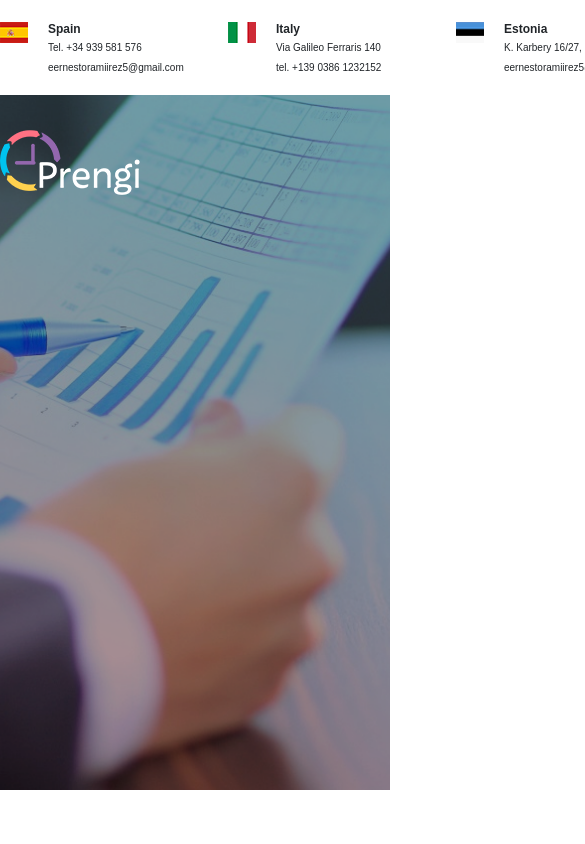
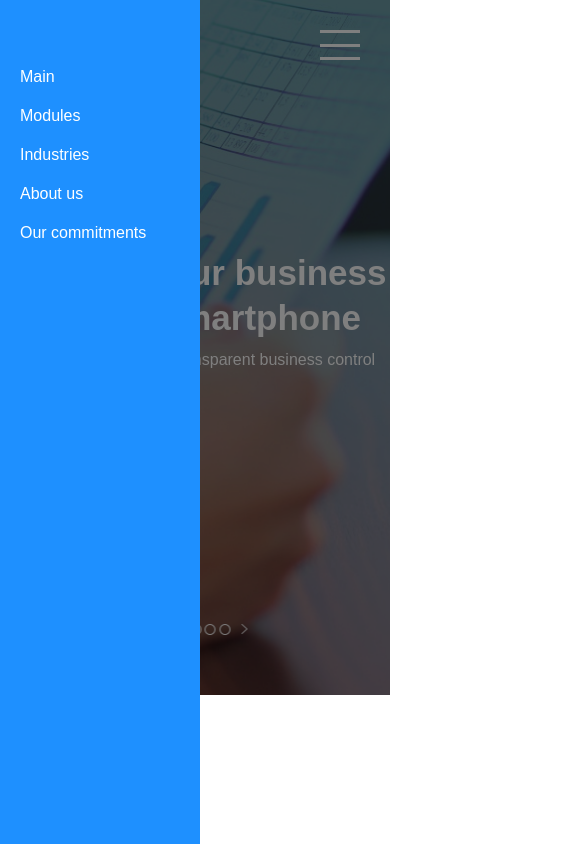
Before and after one commit to markodeve/couflate, a website: page src/index.html in a window 390 px wide. Shown: the top 844 px of the page, 585 px wide, since content can reach past the window. Drawn offline with nearby package versions, Linux system fonts and the light colour scheme; files that its build step writes are made by us from their sources; files whose address does not match are found by name.

Commit message:
menuoverlayadap

```diff
--- a/docs/js/script.js
+++ b/docs/js/script.js
@@ -0,0 +1,6 @@
+const deli = document.querySelector('.deli'),
+      overlay = document.querySelector('.menu__overlay');
+
+deli.addEventListener('click', () =>  {
+    overlay.classList.add('active')
+});
--- a/gulpfile.js
+++ b/gulpfile.js
@@ -12,7 +12,8 @@ gulp.task('server', function() {
     browserSync({
         server: {
             baseDir: "docs"
-        }
+        },
+        notify: false
     });
 
     gulp.watch("src/*.html").on('change', browserSync.reload);
--- a/src/index.html
+++ b/src/index.html
@@ -44,7 +44,7 @@
     <link rel="stylesheet" href="css/style.min.css">
 </head>
 <body>
-    <section class="flags">
+    <!-- <section class="flags">
         <div class="container">
             <div class="flags__wrapper">
                 <div class="flags__elem">
@@ -66,10 +66,10 @@
                     <div class="flags__contacts">eernestoramiirez5@gmail.com</div>
                 </div>
                 <div class="flags__elem">
-                    <div class="flags__img"><img src="img/spain.png" alt="spain"></div>
-                    <div class="flags__country">Spain</div>
-                    <div class="flags__info">Tel: +34 939 581 576</div>
-                    <div class="flags__contacts">eernestoramiirez5@gmail.com</div>
+                    <div class="flags__img"><img src="img/great_britain.png" alt="spain"></div>
+                    <div class="flags__country">Great Britain</div>
+                    <div class="flags__info">E20LP </div>
+                    <div class="flags__contacts">tel. +44 750 109 55 29</div>
                 </div>
                 <div class="flags__elem">
                     <div class="flags__img"><img src="img/spain.png" alt="spain"></div>
@@ -79,8 +79,24 @@
                 </div>
             </div>
         </div>
-    </section>
+    </section> -->
     <header class="header">
+        <div class="deli">
+            <div class="deli__div"></div>
+            <div class="deli__div"></div>
+            <div class="deli__div"></div>
+        </div>
+        <div class="menu__overlay">
+            <div class="menu__wrapper">
+                <ul class="menu__nav">
+                    <li><a href="#">Main</a></li>
+                    <li><a href="#">Modules</a></li>
+                    <li><a href="#">Industries</a></li>
+                    <li><a href="#">About us</a></li>
+                    <li><a href="#">Our commitments</a></li>
+                </ul>
+            </div>
+        </div>
         <div class="container">
             <div class="header__menu">
                 <div class="header__logo">
@@ -94,6 +110,13 @@
                         <li><a href="#">Our commitments</a></li>
                     </ul>
             </div>
+            <div class="header__info">
+                <h2 class="header__title">Control your business through Smartphone</h2>
+                <div class="header__subtitle">Prengi - a platform for transparent business control</div>
+                <button class="header__btn">Receive access</button>
+            </div>
+            <img src="img/phones.png" alt="Phones" class="header__phones">
+            <img src="img/slider_dots.png" alt="Dots" class="header__dots">
         </div>
     </header>
 
--- a/src/js/script.js
+++ b/src/js/script.js
@@ -0,0 +1,6 @@
+const deli = document.querySelector('.deli'),
+      overlay = document.querySelector('.menu__overlay');
+
+deli.addEventListener('click', () =>  {
+    overlay.classList.add('active')
+});
--- a/src/sass/blocks/_flags.scss
+++ b/src/sass/blocks/_flags.scss
@@ -3,7 +3,9 @@
     padding: 20px 0;
     &__wrapper {
         display: grid;
-        grid-template-columns: repeat(5, 1fr);
+    grid-template-columns: repeat(5,200px);
+    justify-content: space-between;
+    padding: 0 20px;
     }
     &__elem {
         display: grid;
--- a/src/sass/blocks/_header.scss
+++ b/src/sass/blocks/_header.scss
@@ -2,21 +2,110 @@
     min-height: 695px;
     background: url(../img/header_bg.png) center center / cover;
     padding: 35px 0 190px 0;
+    position: relative;
     &__menu {
         display: flex;
         justify-content: space-between;
-        align-items: center;
+        align-items: flex-end;
     }
     &__nav {
         display: flex;
         width: 500px;
         justify-content: space-around;
+        margin-bottom: 10px;
         li {
             list-style-type: none;
             a {
                 text-decoration: none;
                 color: #fff;
+                &:hover {
+                    color: #00c2f0;
+                }
             }
         }
     }
+    &__info {
+        color: #fff;
+        width: 500px;
+        margin-top: 150px;
+    }
+    &__title {
+        font-weight: 800;
+        font-size: 35px;
+        line-height: 45px;
+    }
+    &__subtitle {
+        font-weight: 500;
+    }
+    &__btn {
+        color: #fff;
+        background-color: #00c2f0;
+        border: none;
+        padding: 15px 25px;
+        margin-top: 20px;
+        &:hover {
+            background-color: dodgerblue;
+        }
+    }
+    &__phones {
+        display: block;
+        position: absolute;
+        bottom: 0;
+        right: 100px;
+    }
+    &__dots {
+        position: absolute;
+        left: 50%;
+        bottom: 60px;
+        transform: translateX(-50%);
+    }
 }
+
+.menu__overlay {
+    width: 100%;
+    height: 100%;
+    background-color: rgba(0, 0, 0, .5);
+    position: absolute;
+    top: 0;
+    z-index: 20;
+    // display: none;
+}
+.menu__wrapper {
+    background-color: dodgerblue;
+    height: 100%;
+    width: 200px;
+    position: fixed;
+
+}
+
+.menu__nav {
+    padding: 50px 20px;
+    li {
+        list-style-type: none;
+        margin-top: 15px;
+        a {
+            color: #fff;
+        }
+    }
+}
+
+.deli {
+    width: 40px;
+    height: 30px;
+    position: absolute;
+    right: 30px;
+    top: 30px;
+    display: flex;
+    justify-content: space-between;
+    flex-direction: column;
+    display: none;
+    &__div {
+        width: 100%;
+        height: 3px;
+        background-color: #fff;
+    }
+}
+
+.active {
+    display: block;
+}
--- /dev/null
+++ b/src/sass/blocks/_media.scss
@@ -0,0 +1,36 @@
+@media (max-width: 1200px) {
+    .flags {
+        display: none;
+    }
+    .header {
+
+        .header__phones {
+            display: none;
+        }
+        .header__info {
+            margin: 150px auto 0 auto;
+        }
+    }
+    .container {
+        padding: 0 15px;
+    }
+
+}
+
+@media (max-width: 992px) {
+
+}
+
+@media (max-width: 768px) {
+    .header__nav {
+        display: none;
+    }
+    .deli {
+        display: flex;
+    }
+}
+
+@media (max-width: 576px) {
+
+
+}
--- a/src/sass/style.scss
+++ b/src/sass/style.scss
@@ -15,9 +15,10 @@
 }
 
 .container {
-    width: 1140px;
+    max-width: 1140px;
     margin: 0 auto;
 }
 
 @import 'blocks/flags';
 @import 'blocks/header';
+@import 'blocks/media';
```
Also changed, not shown: docs/index.html (+36 -1 lines), docs/css/style.min.css.
